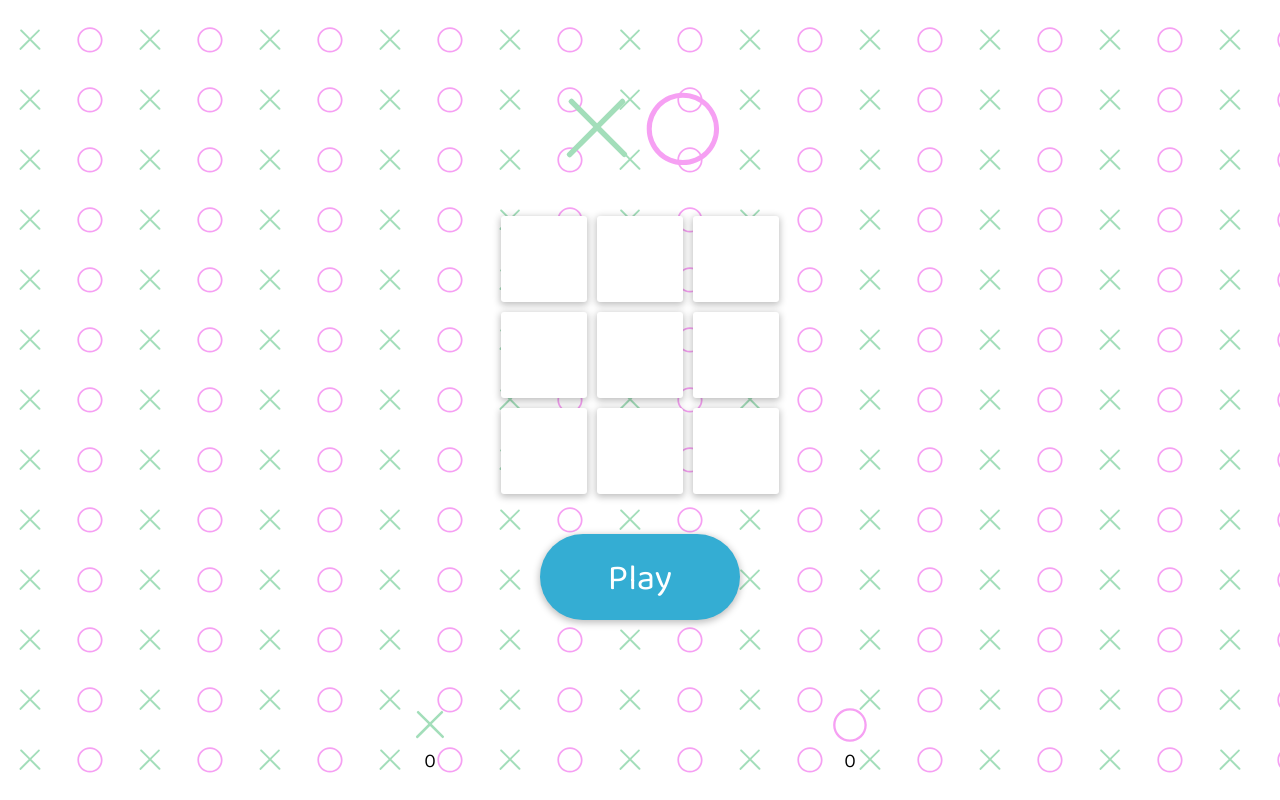
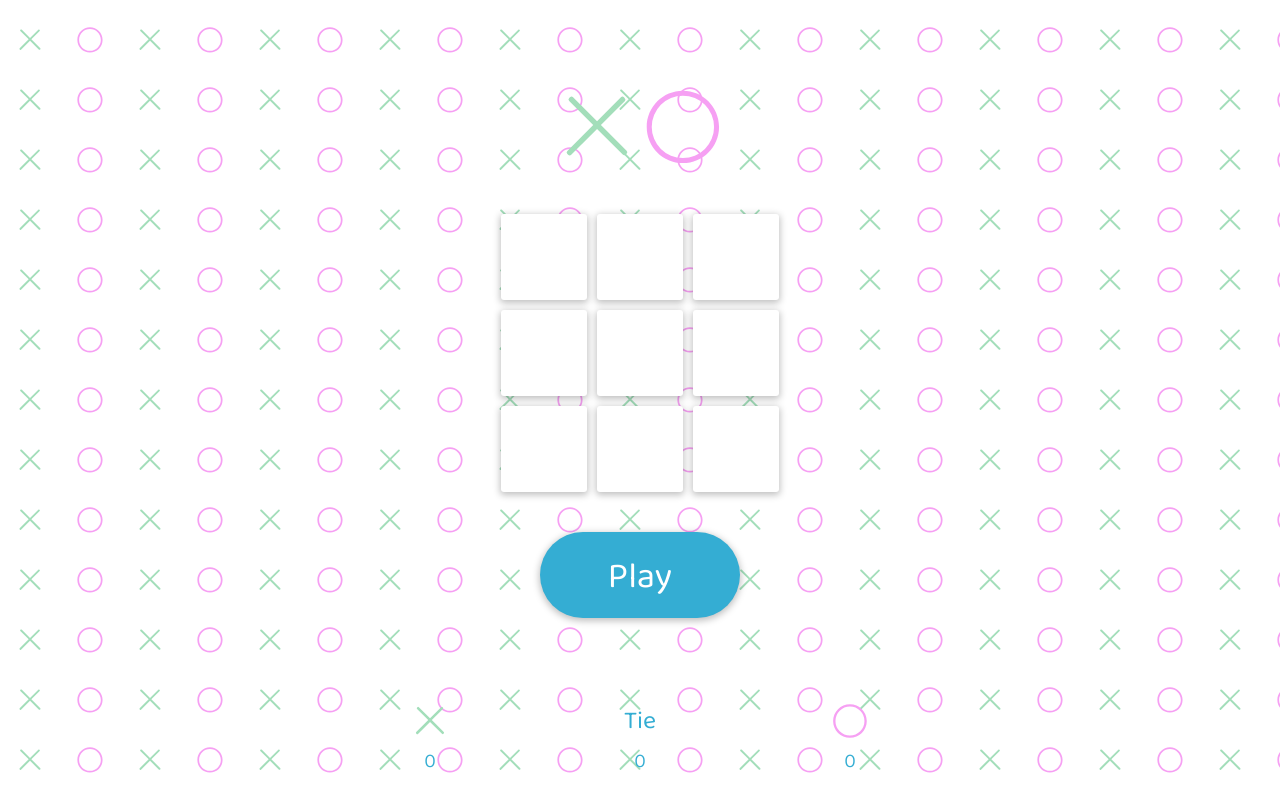
Before and after one commit to tilnea/tictactoe, a React (Vite) app: page / in a window 1280 px wide. Built offline with nearby package versions, Linux system fonts and the light colour scheme.

Commit message:
Add tie animation and functionallity

```diff
--- a/src/components/board.tsx
+++ b/src/components/board.tsx
@@ -5,10 +5,12 @@ import { Win } from "./win";
 import { isWinningCell } from "../shared/utils";
 import { Player } from "../shared/variables";
 import { PlayerType, WinnerType } from "../shared/types";
+import { Tie } from "./tie";
 
 interface BoardProps {
   board: PlayerType[][];
   winningInfo: WinnerType;
+  itsATie: boolean;
   onCellClick: (row: number, column: number) => void;
 }
 
@@ -17,9 +19,20 @@ const Wrapper = styled.div`
   grid-template-columns: repeat(3, 86px);
   grid-template-rows: repeat(3, 86px);
   gap: 10px;
+
+  position: relative;
 `;
 
-export const Board = ({ board, winningInfo, onCellClick }: BoardProps) => {
+const TieWrapper = styled.div`
+  position: absolute;
+`;
+
+export const Board = ({
+  board,
+  winningInfo,
+  itsATie,
+  onCellClick,
+}: BoardProps) => {
   let winCellNumber = 0;
   return (
     <Wrapper>
@@ -52,6 +65,11 @@ export const Board = ({ board, winningInfo, onCellClick }: BoardProps) => {
           );
         });
       })}
+      {itsATie && (
+        <TieWrapper>
+          <Tie />
+        </TieWrapper>
+      )}
     </Wrapper>
   );
 };
--- a/src/components/scoreboard.tsx
+++ b/src/components/scoreboard.tsx
@@ -2,7 +2,7 @@ import { styled } from "styled-components";
 import { Icon } from "./icon";
 
 interface ScoreProps {
-  score: { x: number; o: number };
+  score: { x: number; o: number; tie: number };
 }
 
 const Wrapper = styled.div`
@@ -10,14 +10,17 @@ const Wrapper = styled.div`
   width: 100%;
   padding: 0px 10px 20px 10px;
   flex-direction: column;
+  font-family: "BalooTamma2";
+  font-size: 25px;
 `;
 
 const Row = styled.div`
   display: flex;
   padding: 0px 10px;
   justify-content: space-between;
-  align-items: flex-end;
   align-self: stretch;
+
+  color: #34add3;
 `;
 
 const Score = styled.div`
@@ -32,10 +35,13 @@ export const Scoreboard = ({ score }: ScoreProps) => {
   return (
     <Wrapper>
       <Row>
-        <Icon id="X" size={40} /> <Icon id="O" size={40} />{" "}
+        <Icon id="X" size={40} />
+        <span>Tie</span>
+        <Icon id="O" size={40} />{" "}
       </Row>
       <Row>
         <Score>{score.x}</Score>
+        <Score>{score.tie}</Score>
         <Score>{score.o}</Score>
       </Row>
     </Wrapper>
--- /dev/null
+++ b/src/components/tie.tsx
@@ -0,0 +1,87 @@
+import { styled, keyframes } from "styled-components";
+import { Cell } from "./cell";
+
+const opacity = keyframes`
+  0% {
+    opacity: 0;
+  }
+
+  5% {
+    opacity: 1;
+  }
+
+  100% {
+    opacity: 1;
+  }
+`;
+
+const Wrapper = styled.div`
+  display: grid;
+  grid-template-columns: repeat(3, 86px);
+  grid-template-rows: repeat(3, 86px);
+  gap: 10px;
+  font-size: 64px;
+  color: #000;
+
+  > span {
+    opacity: 0;
+    animation-direction: alternate;
+  }
+
+  :nth-child(1) {
+    font-family: Barriecito;
+    animation: ${opacity} 2.2s ease-in-out 1;
+  }
+
+  :nth-child(4) {
+    font-family: Courgette;
+    animation: ${opacity} 0.9s ease-in-out 1;
+    animation-delay: 0.2s;
+  }
+
+  :nth-child(7) {
+    font-family: DancingScript;
+    animation: ${opacity} 0.9s ease-in-out 1;
+    animation-delay: 0.4s;
+  }
+
+  :nth-child(2) {
+    font-family: DancingScript;
+    animation: ${opacity} 0.9s ease-in-out 1;
+    animation-delay: 0.6s;
+  }
+
+  :nth-child(3) {
+    font-family: DancingScript;
+    animation: ${opacity} 0.9s ease-in-out 1;
+    animation-delay: 0.8s;
+  }
+
+  :nth-child(5) {
+    font-family: Barriecito;
+    animation: ${opacity} 0.9s ease-in-out 1;
+    animation-delay: 1s;
+  }
+
+  :nth-child(9) {
+    font-family: Barriecito;
+    animation: ${opacity} 0.9s ease-in-out 1;
+    animation-delay: 1.2s;
+  }
+`;
+
+export const Tie = () => {
+  return (
+    <Wrapper>
+      <Cell>T</Cell>
+      <Cell>i</Cell>
+      <Cell>e</Cell>
+      <Cell>i</Cell>
+      <Cell>i</Cell>
+      <Cell></Cell>
+      <Cell>e</Cell>
+      <Cell></Cell>
+      <Cell>e</Cell>
+    </Wrapper>
+  );
+};
--- a/src/layouts/game.tsx
+++ b/src/layouts/game.tsx
@@ -45,15 +45,18 @@ export const Game = () => {
   const [board, setBoard] = useState<PlayerType[][]>(EMPTY_STATE);
   const [player, setPlayer] = useState<PlayerType>(Player.NO);
   const [winningInfo, setWinningInfo] = useState<WinnerType>(undefined);
-  const [score, setScore] = useState({ x: 0, o: 0 });
+  const [score, setScore] = useState({ x: 0, o: 0, tie: 0 });
+  const [turn, setTurn] = useState(1);
 
   const handleStartGame = () => {
     if (gameStatus === GameStatus.START) {
       setPlayer(Player.X);
     } else if (gameStatus === GameStatus.PLAY) {
       setBoard(EMPTY_STATE);
+      setTurn(1);
     } else if (gameStatus === GameStatus.FINISH) {
       setBoard(EMPTY_STATE);
+      setTurn(1);
       setWinningInfo(undefined);
       setPlayer(player === Player.X ? Player.O : Player.X);
     }
@@ -69,6 +72,8 @@ export const Game = () => {
     if (gameStatus === GameStatus.FINISH) return;
     if (board[row][column] !== Player.NO) return;
 
+    setTurn(turn + 1);
+
     const newboard = [...board];
     newboard[row][column] = player === Player.X ? Player.X : Player.O;
     setBoard(newboard);
@@ -82,7 +87,13 @@ export const Game = () => {
         ? setScore({ ...score, x: score.x + 1 })
         : setScore({ ...score, o: score.o + 1 });
     } else {
-      setPlayer(player === Player.X ? Player.O : Player.X);
+      if (turn === 9) {
+        // It's a tie
+        setGameStatus(GameStatus.FINISH);
+        setScore({ ...score, tie: score.tie + 1 });
+      } else {
+        setPlayer(player === Player.X ? Player.O : Player.X);
+      }
     }
   };
 
@@ -99,6 +110,7 @@ export const Game = () => {
             winningInfo={winningInfo}
             board={board}
             onCellClick={handleCellClick}
+            itsATie={!winningInfo && gameStatus === GameStatus.FINISH}
           />
           <Button onClick={handleStartGame}>
             {gameStatus === GameStatus.START && "Play"}
```
